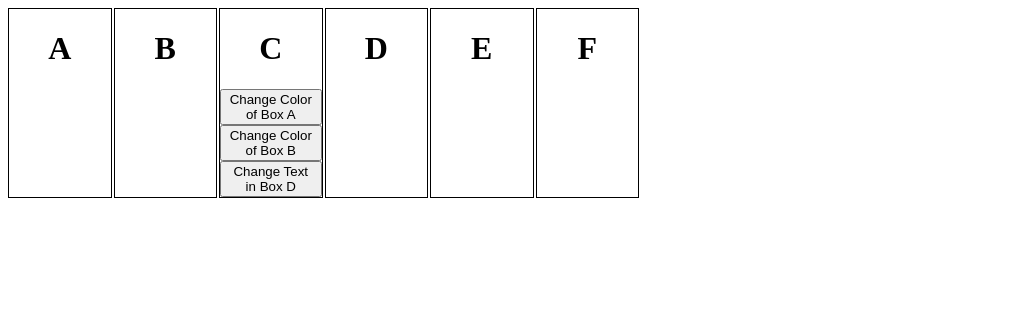
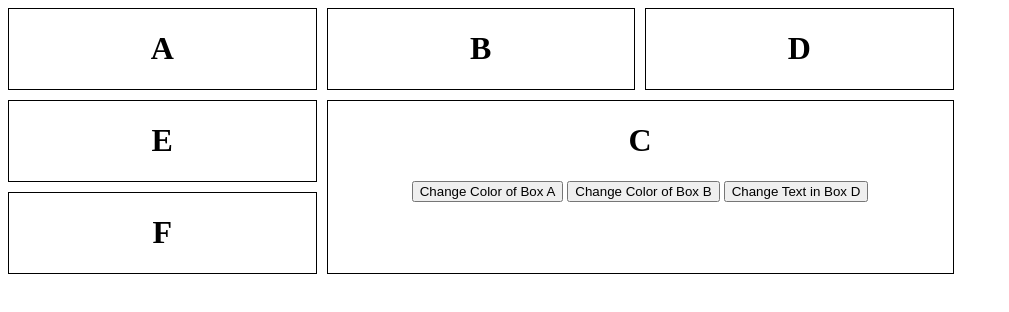
Before and after one commit to cs-fullstack-2020-spring/git-for-teams-ic-brandon-andrew, a plain HTML site: page index.html in a window 1280 px wide. Shown: the whole page, without its empty margins (0-1009 px from the left). Drawn offline with Linux system fonts and the light colour scheme.

Commit message:
added positioning to the grid

```diff
--- a/style.css
+++ b/style.css
@@ -1,10 +1,37 @@
 .container{
     display: grid;
     grid-template-columns: repeat(12,1fr);
-    gap: 2px;
+    grid-template-rows: repeat(12,1fr);
+    gap: 10px;
 }
 .aBlock,.bBlock,.dBlock,.eBlock,.fBlock,.cBlock{
     border: solid 1px;
     text-align: center;
 
 }
+.aBlock{
+    grid-row: 1/3;
+    grid-column: 1/4;
+}
+.bBlock{
+    grid-row: 1/3;
+    grid-column: 4/7;
+}
+.dBlock{
+    grid-row:1/3;
+    grid-column: 7/10;
+}
+.eBlock{
+    grid-row: 3/5;
+    grid-column: 1/4;
+}
+.fBlock{
+    grid-row: 5/7;
+    grid-column: 1/4;
+
+}
+.cBlock{
+    grid-row:3/7;
+    grid-column: 4/10;
+
+}
```
